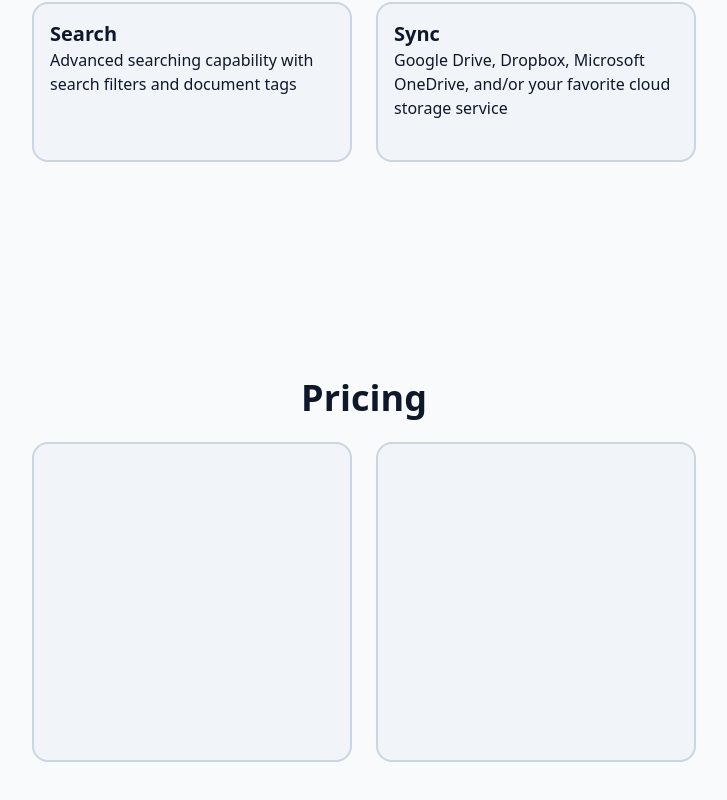
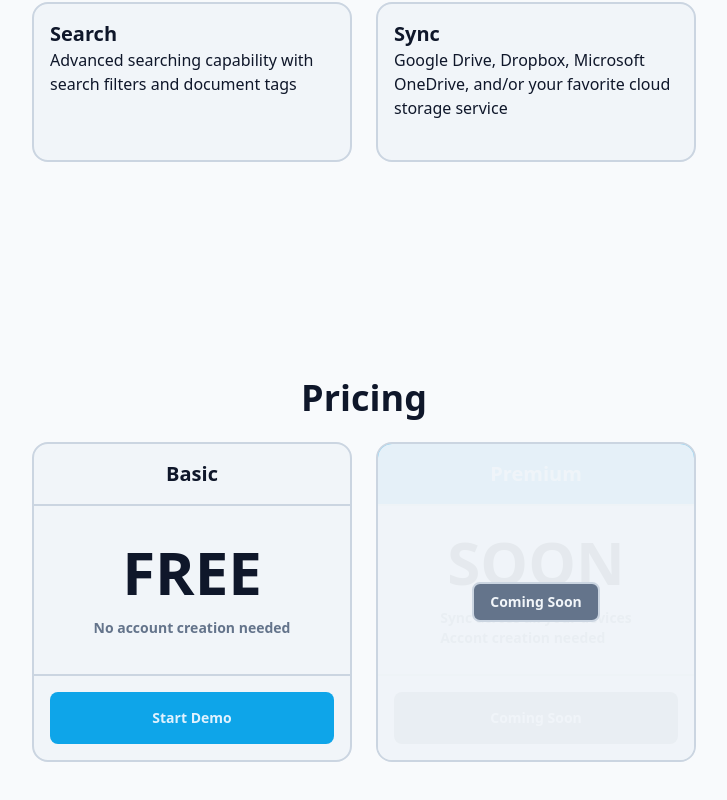
Before and after one commit to matovius/hashtype, a SvelteKit app: page / in a window 1280 px wide. Shown: the part 1162-1962 px from the top of the page, without its empty margins (276-1003 px from the left). Built offline with nearby package versions, Linux system fonts and the light colour scheme.

Commit message:
Implement usable pricing cards

```diff
--- a/src/routes/+page.svelte
+++ b/src/routes/+page.svelte
@@ -80,7 +80,7 @@
       <div class="w-full flex gap-6 flex-wrap py-6 justify-center items-center">
         {#each features as feature}
           <div
-            class="transition w-80 h-40 p-4 rounded-2xl border-2 bg-slate-100 border-slate-300 hover:scale-125 hover:shadow-lg hover: shadow-slate-300"
+            class="transition delay-200 w-80 h-40 p-4 rounded-2xl border-2 bg-slate-100 border-slate-300 hover:scale-125 hover:shadow-lg hover: shadow-slate-300"
           >
             <Text as="h5">{feature.name}</Text>
             <Text as="p">{feature.description}</Text>
@@ -100,11 +100,75 @@
 
       <div class="w-full flex gap-6 flex-wrap py-6 justify-center items-center">
         <div
-          class="transition w-80 h-80 p-4 rounded-2xl border-2 border-slate-300 bg-slate-100"
-        />
+          id="basic-card"
+          class="transition delay-200 w-80 h-80 rounded-2xl flex flex-col border-2 border-slate-300 bg-slate-100 overflow-hidden hover:scale-125 hover:z-10"
+        >
+          <div
+            class="p-4 border-b-2 border-slate-300 flex justify-center items-center"
+          >
+            <Text as="h5">Basic</Text>
+          </div>
+          <div
+            class="p-4 h-full flex flex-col justify-center items-center gap-4"
+          >
+            <span class="text-6xl font-bold">FREE</span>
+            <span class="text-sm font-semibold text-slate-500"
+              >No account creation needed</span
+            >
+          </div>
+          <div
+            class="p-4 border-t-2 border-slate-300 flex justify-center items-center"
+          >
+            <a
+              href="/demo"
+              class="transition w-full px-8 py-4 flex justify-center items-center gap-2 no-underline text-sky-100 rounded-lg bg-sky-500 hover:bg-sky-600"
+            >
+              <Text as="span">Start Demo</Text>
+            </a>
+          </div>
+        </div>
         <div
-          class="transition w-80 h-80 p-4 rounded-2xl border-2 border-slate-300 bg-slate-100"
-        />
+          id="premium-card"
+          class="transition w-80 h-80 rounded-2xl flex flex-col border-2 border-slate-300 bg-slate-100 overflow-hidden relative"
+        >
+          <div
+            class="p-4 border-b-2 text-sky-100 border-slate-300 bg-sky-500 flex justify-center items-center"
+          >
+            <Text as="h5">Premium</Text>
+          </div>
+          <div
+            class="p-4 h-full flex flex-col justify-center items-center gap-4"
+          >
+            <span class="text-6xl font-bold">SOON</span>
+            <div class="flex flex-col">
+              <span class="text-sm font-semibold text-slate-500"
+                >Sync across all your devices</span
+              >
+              <span class="text-sm font-semibold text-slate-500"
+                >Accont creation needed</span
+              >
+            </div>
+          </div>
+          <div
+            class="p-4 border-t-2 border-slate-300 flex justify-center items-center"
+          >
+            <a
+              href="/"
+              class="transition w-full px-8 py-4 flex justify-center items-center gap-2 no-underline text-slate-100 rounded-lg bg-slate-500 hover:bg-slate-600"
+            >
+              <Text as="span">Coming Soon</Text>
+            </a>
+          </div>
+          <div
+            class="absolute inset-0 bg-slate-100/95 flex justify-center items-center"
+          >
+            <div
+              class="px-4 py-2 rounded-lg bg-slate-500 border-2 border-slate-300 text-slate-100 flex justify-center items-center"
+            >
+              <Text as="span">Coming Soon</Text>
+            </div>
+          </div>
+        </div>
       </div>
     </div>
   </section>
```
